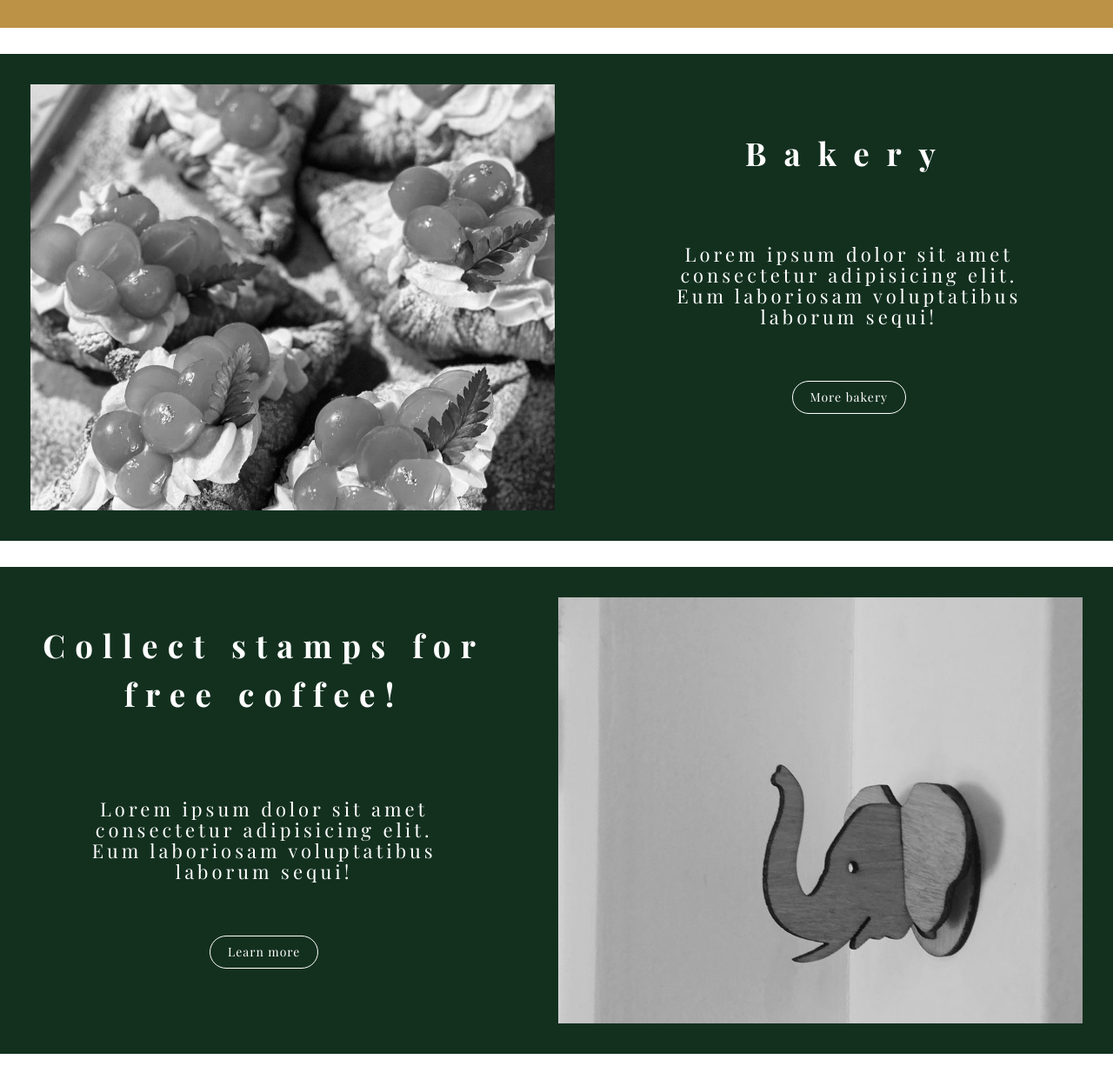
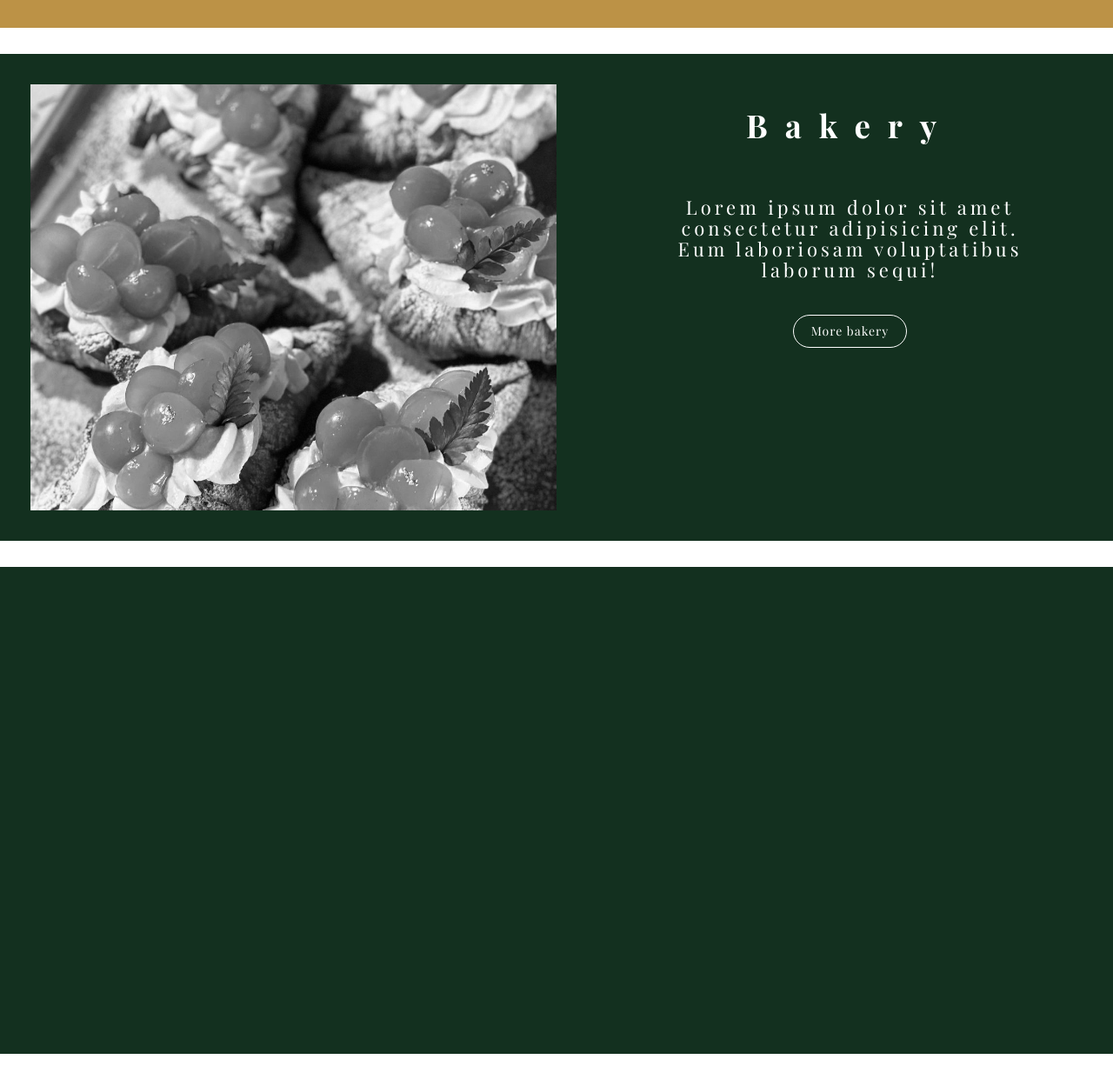
Before and after one commit to devVenny/Elephant-cafe, a plain HTML site: page index.html in a window 1280 px wide. Shown: the part 1634-2860 px from the top of the page at 87% size. Drawn offline with nearby package versions, Linux system fonts and the light colour scheme; a web font is replaced by a local one.

Commit message:
Edit html for coupon

```diff
--- a/index.html
+++ b/index.html
@@ -90,7 +90,7 @@
 
     <!-- Signiture -->
     <section id="signature" class="section content-column">
-      <div class="section-text">
+      <div class="section-left text-center">
         <h1 class="section-title">Coffee</h1>
         <div class="section-description">
           <h3>Lorem ipsum dolor sit amet consectetur adipisicing elit. Eum laboriosam voluptatibus laborum sequi!</h3>
@@ -108,7 +108,7 @@
       <div class="section-image-container">
         <div class="section-image bakery-image"></div>
       </div>
-      <div class="section-text">
+      <div class="bakery-right text-center">
           <h1 class="section-title bakery-title">Bakery</h1>
         <div class="section-description bakery-description">
           <h3>Lorem ipsum dolor sit amet consectetur adipisicing elit. Eum laboriosam voluptatibus laborum sequi!</h3>
@@ -118,18 +118,7 @@
     </section>
 
     <!-- Coupon -->
-    <section id="coupon" class="section content-column">
-      <div class="section-text">
-          <h1 class="section-title bakery-title coupon-title">Collect stamps for free coffee!</h1>
-        <div class="section-description bakery-description">
-          <h3>Lorem ipsum dolor sit amet consectetur adipisicing elit. Eum laboriosam voluptatibus laborum sequi!</h3>
-        </div>
-        <button class="btn bakery-btn">Learn more</button>
-      </div>
-      <div class="section-image-container">
-        <div class="section-image coupon-image"></div>
-      </div>
-    </section>
+    <section id="coupon" class="section content-column"></section>
 
     <!-- Crew -->
     <section id="crew" class="section content-column"></section>
```
